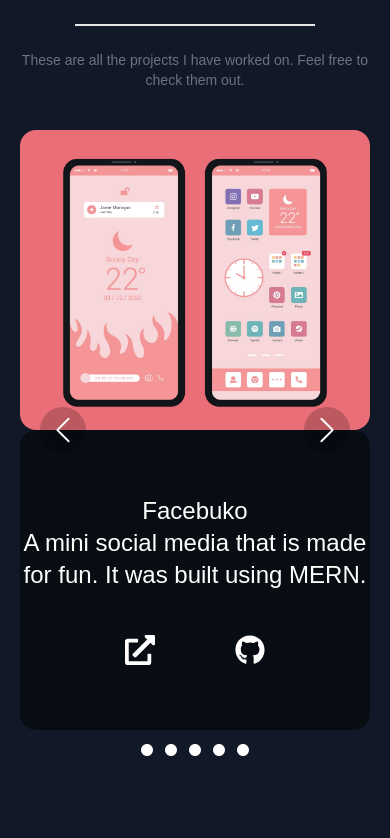
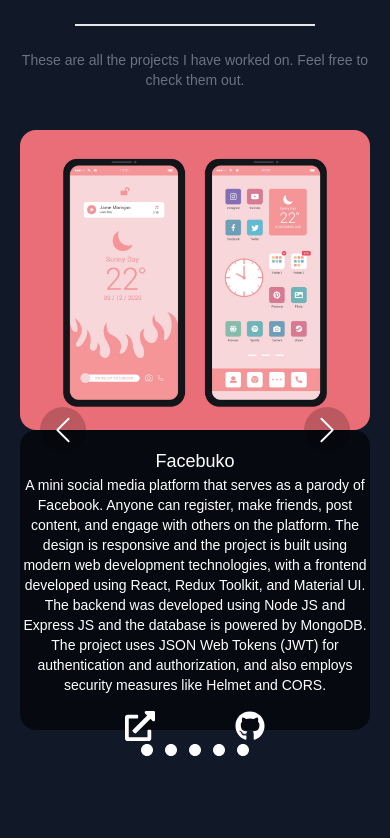
Before and after one commit to jiarrdgr8/portfolio-gargaranj, a React (Create React App) app: page / in a window 390 px wide. Shown: the part 1766-2604 px from the top of the page. Built offline with nearby package versions, Linux system fonts and the light colour scheme.

Commit message:
fixed projects

```diff
--- a/src/components/Projects.jsx
+++ b/src/components/Projects.jsx
@@ -1,13 +1,11 @@
-import React from 'react'
-import { BsChevronLeft, BsChevronRight } from 'react-icons/bs'
-import { FaGithub, FaExternalLinkAlt } from 'react-icons/fa'
-import { GoPrimitiveDot } from 'react-icons/go'
-import { useState } from 'react'
-import projects from '../data/projects.js'
-
+import React from "react";
+import { BsChevronLeft, BsChevronRight } from "react-icons/bs";
+import { FaGithub, FaExternalLinkAlt } from "react-icons/fa";
+import { GoPrimitiveDot } from "react-icons/go";
+import { useState } from "react";
+import projects from "../data/projects.js";
 
 const Projects = () => {
-
   const [currentIndex, setCurrentIndex] = useState(0);
 
   const prevSlide = () => {
@@ -26,65 +24,73 @@ const Projects = () => {
     setCurrentIndex(slideIndex);
   };
 
+  return (
+    <section className="min-h-fit max-w-7xl flex flex-col mx-auto justify-center items-center py-16 px-5 text-center ">
+      <h3 className="pt-3 pb-6 text-3xl lg:text-4xl border-b-2 w-60">
+        Projects
+      </h3>
+      <p className="max-w-xl font-light text-gray-500 mb-10 text-sm pt-6 md:text-base justify-evenly">
+        These are all the projects I have worked on. Feel free to check them
+        out.
+      </p>
 
-  return (
-    <section className='min-h-fit max-w-7xl flex flex-col mx-auto justify-center items-center py-16 px-5 text-center '>
-        <h3 className='pt-3 pb-6 text-3xl lg:text-4xl border-b-2 w-60'>Projects</h3>
-        <p className='max-w-xl font-light text-gray-500 mb-10 text-sm pt-6 md:text-base justify-evenly'>These are all the projects I have worked on. Feel free to check them out.</p>
-
-        <div className='max-w-[1080px] w-full m-auto relative group'>
+      <div className="max-w-[1080px] w-full m-auto relative group">
         <div
           style={{ backgroundImage: `url(${projects[currentIndex].image})` }}
-                className='h-[780px] custom-height sm:h-[420px] md:h-[540px] lg:h-[660px] rounded-2xl bg-center bg-cover duration-500'
+          className="h-[780px] custom-height sm:h-[420px] md:h-[540px] lg:h-[660px] rounded-2xl bg-center bg-cover duration-500"
         ></div>
 
         {/* Project Description */}
-            <div className=' md:hidden lg:hidden h-[780px] custom-height sm:h-[420px] md:h-[540px] lg:h-[660px] group-hover:flex md:absolute lg:absolute w-full h-full top-[0%] text-2xl flex-col align-center rounded-2xl bg-center bg-cover bg-black/50 text-white cursor-pointer flex justify-center items-center duration-500'>
-                <div className='flex justify-center items-center flex-col pt-11 duration-500'>
-                    <h1 className='duration-500'>{projects[currentIndex].title}</h1>
-                    <p className='duration-500'>{projects[currentIndex].description}</p>
+        <div className=" md:hidden lg:hidden h-[780px] custom-height sm:h-[420px] md:h-[540px] lg:h-[660px] group-hover:flex md:absolute lg:absolute w-full h-full top-[0%] text-sm md:text-2xl flex-col align-center rounded-2xl bg-center bg-cover bg-black/60 text-white cursor-pointer flex justify-center items-center duration-500">
+          <div className="flex justify-center items-center text-j flex-col pt-11 duration-500 md:w-4/5">
+            <h1 className="duration-500 text-lg md:text-3xl">
+              {projects[currentIndex].title}
+            </h1>
+            <p className="duration-500">{projects[currentIndex].description}</p>
           </div>
-                <div className='flex justify-center py-6 text-3xl w-full ' >
+          <div className="flex justify-center py-2 md:py-6 text-3xl w-full ">
             <a
               href={projects[currentIndex].demo}
-                        target = '_blank'
-                        rel='noopener noreferrer'
-                        className='px-10 py-5'>
+              target="_blank"
+              rel="noopener noreferrer"
+              className="px-10 py-2 md:py-5"
+            >
               <FaExternalLinkAlt />
             </a>
             <a
               href={projects[currentIndex].github}
-                        target = '_blank'
-                        rel='noopener noreferrer'
-                        className='px-10 py-5'>
+              target="_blank"
+              rel="noopener noreferrer"
+              className="px-10 py-2 md:py-5 "
+            >
               <FaGithub />
             </a>
           </div>
         </div>
 
         {/* Left Arrow */}
-            <div className='md:hidden lg:hidden group-hover:block absolute top-[50%] -translate-x-0 translate-y-[-50%] left-5 text-2xl rounded-full p-2 bg-black/20 text-white cursor-pointer'>
+        <div className="md:hidden lg:hidden group-hover:block absolute top-[50%] -translate-x-0 translate-y-[-50%] left-5 text-2xl rounded-full p-2 bg-black/20 text-white cursor-pointer">
           <BsChevronLeft onClick={prevSlide} size={30} />
         </div>
 
         {/* Right Arrow */}
-            <div className='md:hidden lg:hidden group-hover:block absolute top-[50%] -translate-x-0 translate-y-[-50%] right-5 text-2xl rounded-full p-2 bg-black/20 text-white cursor-pointer'>
+        <div className="md:hidden lg:hidden group-hover:block absolute top-[50%] -translate-x-0 translate-y-[-50%] right-5 text-2xl rounded-full p-2 bg-black/20 text-white cursor-pointer">
           <BsChevronRight onClick={nextSlide} size={30} />
         </div>
       </div>
-        <div className='flex top-4 justify-center py-2'>
+      <div className="flex top-4 justify-center py-2">
         {projects.map((slide, slideIndex) => (
           <div
             key={slideIndex}
             onClick={() => goToSlide(slideIndex)}
-                    className='text-2xl cursor-pointer'
+            className="text-2xl cursor-pointer"
           >
-                    <GoPrimitiveDot className= 'hover:text-rose-600 grow-1'/>
+            <GoPrimitiveDot className="hover:text-rose-600 grow-1 active-" />
           </div>
         ))}
       </div>
     </section>
-  )
-}
+  );
+};
 
-export default Projects
+export default Projects;
--- a/src/data/projects.js
+++ b/src/data/projects.js
@@ -9,38 +9,45 @@ export const projects = [
     {
         image: p1,
         title: "Facebuko",
-        description: 'A mini social media that is made for fun. It was built using MERN.',
+        description: 'A mini social media platform that serves as a parody of Facebook. Anyone can register, make friends, post content, and engage with others on the platform. The design is responsive and the project is built using modern web development technologies, with a frontend developed using React, Redux Toolkit, and Material UI. The backend was developed using Node JS and Express JS and the database is powered by MongoDB. \n \n \n The project uses JSON Web Tokens (JWT) for authentication and authorization, and also employs security measures like Helmet and CORS.',
         demo: 'https://facebuko.vercel.app/',
         github: 'https://github.com/jiarrdgr8/fullstack-SocMed/'
     },
     {
         image: p2,
-        title: "Ecommerce Website",
-        description: 'asdasdasdsadsad',
-        demo: 'https://facebook.com',
-        github: 'https://github.com/'
-    },
-    {
-        image: p3,
         title: "AI Image Generator",
-        description: 'Ldseisdjifggdasd',
+        description: "a web-based application that allows users to generate high-quality images using the power of OpenAI's machine learning algorithms. Built with Vanilla JavaScript and Node.js, the application is designed to be fast, responsive, and easy to use. Users can specify a wide range of options, including image size, color scheme, subject matter, and more, to create their desired image. The application then sends a request to the backend, which calls the OpenAI API to generate the image.",
         demo: 'https://ai-image-generator-fsw2.onrender.com',
         github: 'https://github.com/jiarrdgr8/ai-image-generator'
     },
     {
+        image: p3,
+        title: "Chad-GPT",
+        description: "An enhanced version of ChatGPT, a chatbot application powered by OpenAI's machine learning algorithms. Built with ReactJS and Node.js, the application allows users to select a specific AI model to chat with. With its dynamic and responsive user interface, ChadGPT is an innovative chatbot application that showcases the power of modern machine learning technology.",
+        demo: 'https://chad-gpt-client-chi.vercel.app/',
+        github: 'https://github.com/jiarrdgr8/chadGPT'
+    },
+    {
         image: p4,
         title: "Portolio Website",
-        description: 'aAorem1236456546545',
+        description: ' a responsive showcase of my skills and projects. Built using ReactJS and Tailwind CSS, it features a brief introduction and overview of my skills, experience, and projects. The website includes a functional contact me component and a downloadable CV for visitors to easily access. ',
         demo: 'https://gargaran.netlify.app/',
         github: 'https://github.com/jiarrdgr8/portfolio-gargaranj'
     },
     {
         image: p5,
         title: "Contact Management App",
-        description: 'GDFE adasww sa ahgfh fg ',
+        description: "The Contact Management App is a pure backend web application that provides an API for managing one's contacts. Built using Node.js and MongoDB, the app uses the bcrypt library for secure password hashing and JWT for authentication. The API allows users to perform CRUD (Create, Read, Update, Delete) operations on their contacts, such as adding new contacts, updating existing ones, and deleting them.",
         demo: 'https://github.com/jiarrdgr8/contact-management-app',
         github: 'https://github.com/jiarrdgr8/contact-management-app'
-    }
+    },
+    // {
+    //     image: p6,
+    //     title: "Ecommerce Website",
+    //     description: "A comprehensive multi-vendor platform designed to provide a seamless and user-friendly shopping experience. The website is built using a powerful technology stack, including ReactJS, Redux Toolkit, TailwindCSS, and Node.js, and features secure authentication and authorization using bcrypt and JWT.",
+    //     demo: 'https://github.com/jiarrdgr8/mern-ecommerce-frontend',
+    //     github: 'https://github.com/jiarrdgr8/mern-ecommerce-backend'
+    // }
   ]
 
   export default projects
```
Lines whose indentation alone changed are shown as unchanged.
